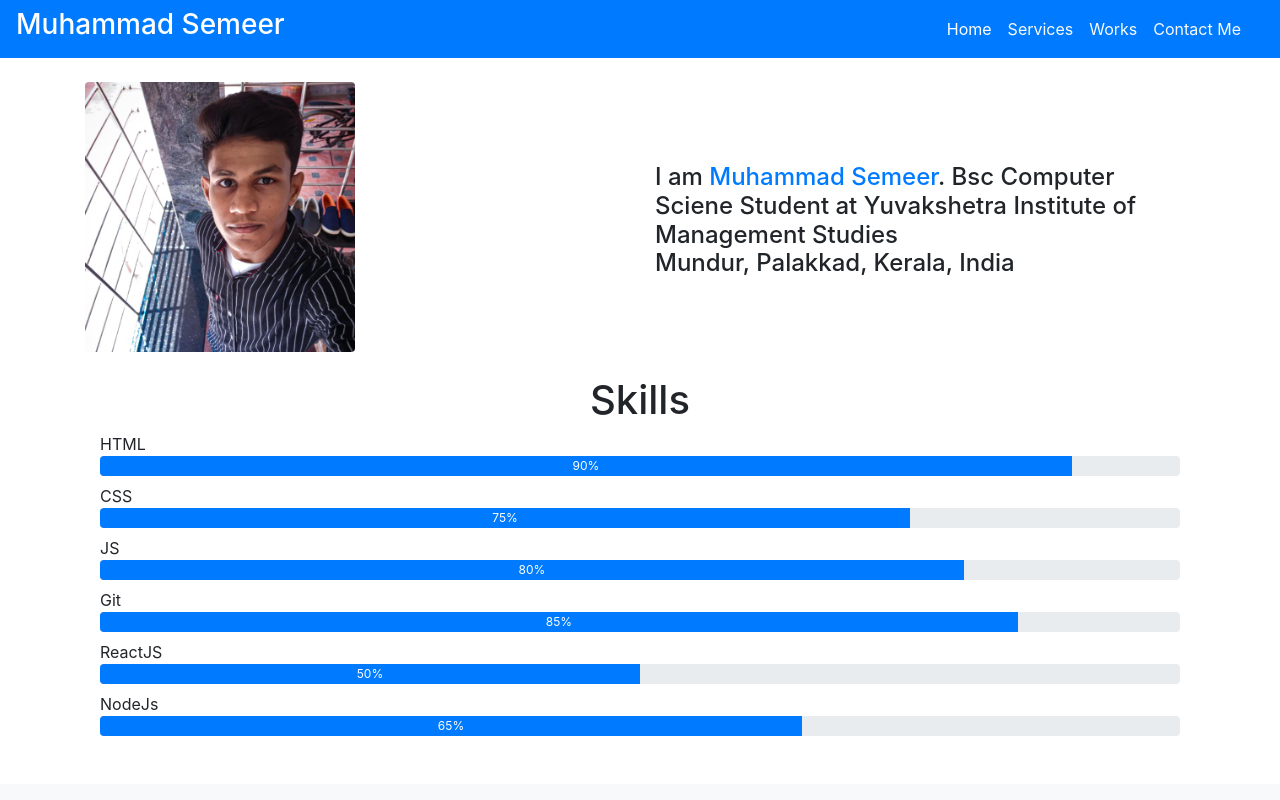
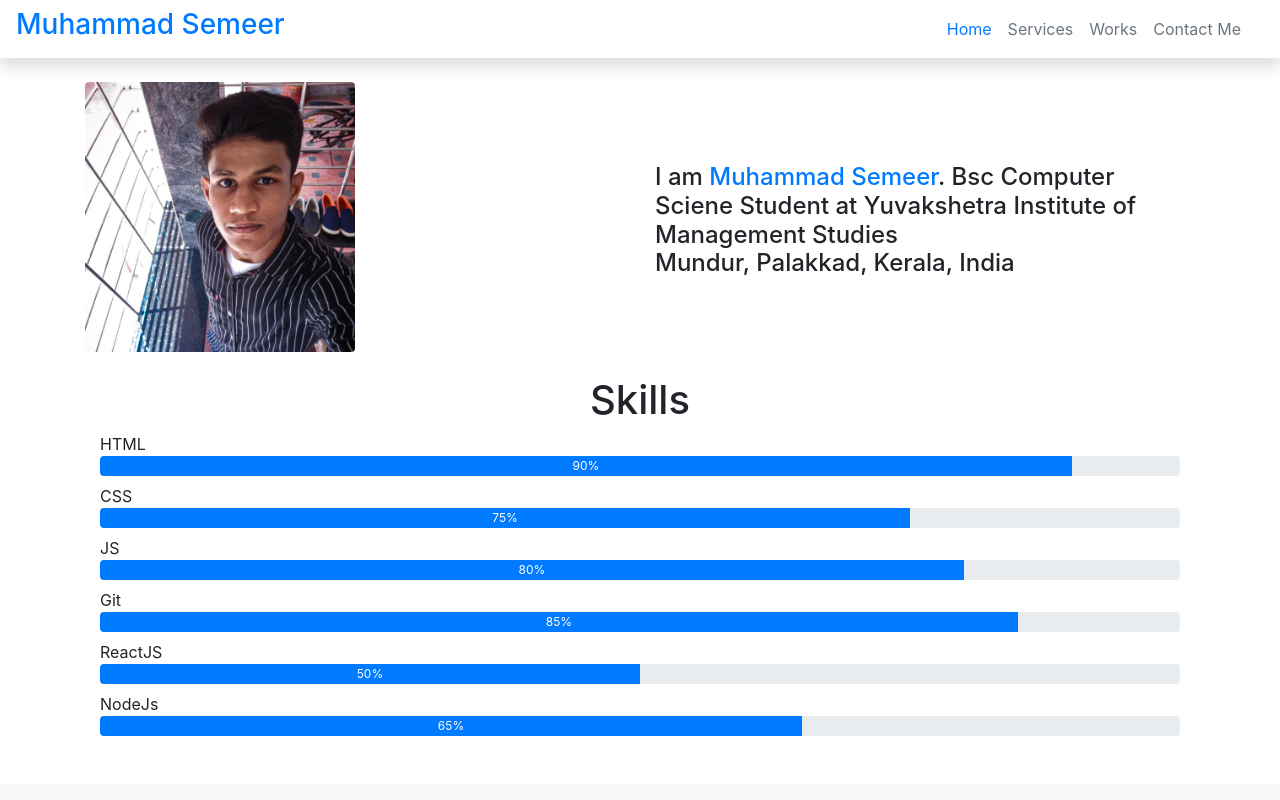
Before and after one commit to muhammadsemeer/muhammadsemeer.github.io, a plain HTML site: page index.html in a window 1280 px wide. Shown: the top 800 px of the page. Drawn offline with nearby package versions, Linux system fonts and the light colour scheme.

Commit message:
navbar bg color changed

```diff
--- a/index.html
+++ b/index.html
@@ -22,7 +22,7 @@
       .progress-bar {
         animation: progress 2s ease;
       }
-      @keyframes progress{
+      @keyframes progress {
         0% {
           width: 0;
         }
@@ -30,10 +30,10 @@
     </style>
   </head>
   <body>
-    <header class="bg-primary container-fluid">
+    <header class="bg-white shadow container-fluid">
       <div class="row text-white">
         <div class="col-md-6 col-9 p-2 pl-3">
-          <h3>Muhammad Semeer</h3>
+          <h3 class="text-primary">Muhammad Semeer</h3>
         </div>
         <div class="col-md-6 col-3 my-auto">
           <nav class="navbar navbar-expand-lg navbar-light">
@@ -51,16 +51,16 @@
             <div class="collapse navbar-collapse">
               <ul class="navbar-nav ml-auto">
                 <li class="nav-item active">
-                  <a class="nav-link text-white" href="/">Home</a>
+                  <a class="nav-link text-primary" href="/">Home</a>
                 </li>
                 <li class="nav-item">
-                  <a class="nav-link text-light" href="#services">Services</a>
+                  <a class="nav-link text-secondary" href="#services">Services</a>
                 </li>
                 <li class="nav-item">
-                  <a href="#works" class="nav-link text-light"> Works </a>
+                  <a href="#works" class="nav-link text-secondary"> Works </a>
                 </li>
                 <li class="nav-item">
-                  <a class="nav-link text-light" href="#contact">Contact Me</a>
+                  <a class="nav-link text-secondary" href="#contact">Contact Me</a>
                 </li>
               </ul>
             </div>
@@ -72,16 +72,16 @@
         >
           <ul class="navbar-nav">
             <li class="nav-item active">
-              <a class="nav-link text-white" href="/">Home</a>
+              <a class="nav-link text-primary" href="/">Home</a>
             </li>
             <li class="nav-item">
-              <a class="nav-link text-white" href="#services">Services</a>
+              <a class="nav-link text-secondary" href="#services">Services</a>
             </li>
             <li class="nav-item">
-              <a href="#works" class="nav-link text-light"> Works </a>
+              <a href="#works" class="nav-link text-secondary"> Works </a>
             </li>
             <li class="nav-item">
-              <a class="nav-link text-white" href="#contact">Contact Me</a>
+              <a class="nav-link text-secondary" href="#contact">Contact Me</a>
             </li>
           </ul>
         </div>
```
